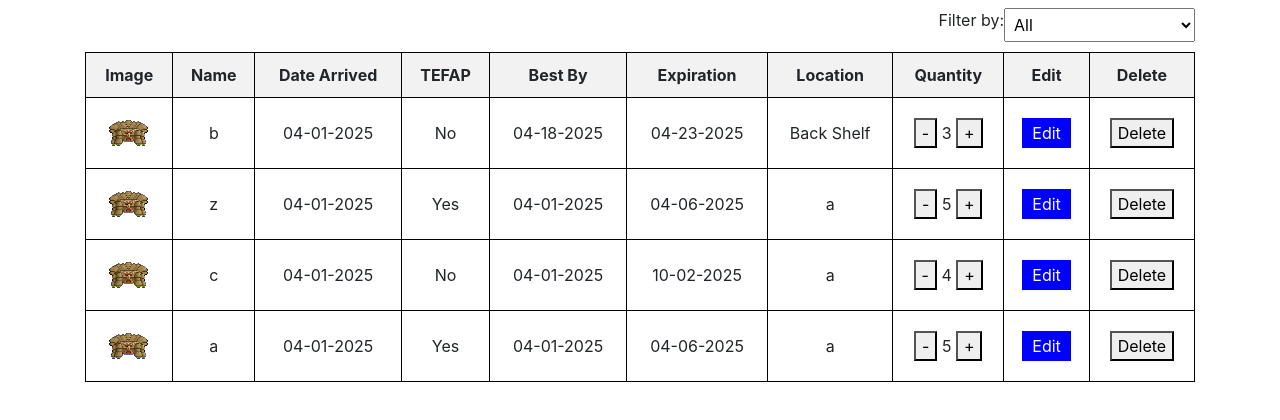
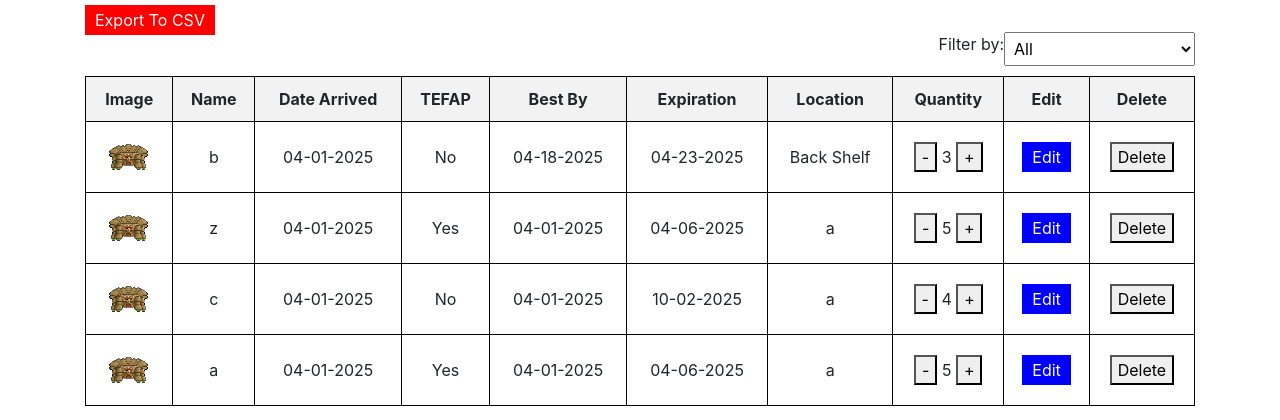
Before and after one commit to azamora96/Mountaineer-Marketplace-Inventory, a Flask app: page / in a window 1280 px wide. Shown: the part 104-524 px from the top of the page. Run offline with Flask 3, Linux system fonts and the light colour scheme; a user stored in the database is signed in; data comes from the database, SQL or seed files in the repository; some libraries are stand-ins or nearby versions.

Commit message:
Export to CSV complete
to get it working you have to do'
Pip install pandas

```diff
--- a/website/templates/home.html
+++ b/website/templates/home.html
@@ -44,6 +44,22 @@
             .filter-dropdown {
                 padding: 5px;
             }
+            .csv-button-container {
+            display: flex;
+            justify-content: flex-start;
+            margin-bottom: 10px;
+            }
+            .csv-button {
+                background-color: red;
+                color: white;
+                padding: 5px 10px;
+                border: none;
+                cursor: pointer;
+                text-decoration: none
+            }
+            .csv-button:hover {
+                background-color: darkgreen;
+            }
         </style>
     </head>
     <body>
@@ -52,6 +68,11 @@
         </header>
 
         <section>
+
+            <div class="top-left-button-container">
+                <a href="{{ url_for('views.export') }}" class="csv-button">Export To CSV</a>
+            </div>
+
             <div class="filter-container">
                 <label for="filter">Filter by:</label>
                 <select id="filter" class="filter-dropdown">
--- a/website/views.py
+++ b/website/views.py
@@ -1,6 +1,7 @@
 import os
 import threading
-from flask import Blueprint, render_template, request, url_for, redirect, session
+import pandas as pd
+from flask import Blueprint, render_template, request, url_for, redirect, session, send_file
 from . import db, app, mail
 from .models import Products, User
 from datetime import datetime, timedelta
@@ -8,6 +9,8 @@ from flask_login import login_user, login_required, logout_user, current_user
 from flask import jsonify
 from flask_mail import Message
 from dateutil.relativedelta import relativedelta
+from io import BytesIO
+
 
 views = Blueprint('views', __name__)
 
@@ -29,6 +32,35 @@ def home():
 
 
     return render_template("home.html", results=all_products)
+
+from flask import Response
+import csv
+from io import StringIO
+
+@views.route("/export")
+@login_required
+def export():
+    all_products = Products.query.all()
+
+    output = StringIO()
+    writer = csv.writer(output)
+
+    if all_products:
+        column_names = [column.key for column in Products.__table__.columns]
+        writer.writerow(column_names)
+
+        for product in all_products:
+            writer.writerow([getattr(product, col) for col in column_names])
+
+    output.seek(0)
+
+    return Response(
+        output,
+        mimetype='text/csv',
+        headers={"Content-Disposition": "attachment;filename=data.csv"}
+    )
+
+
 
 @views.route('/filter/<string:filter>')
 @login_required
```
